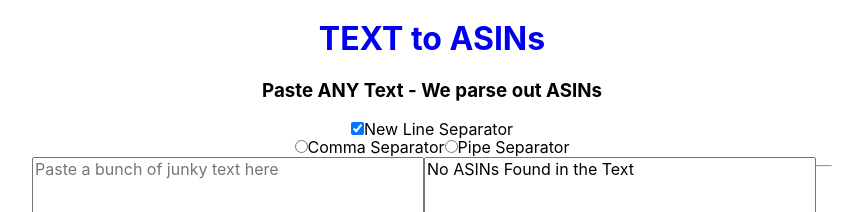
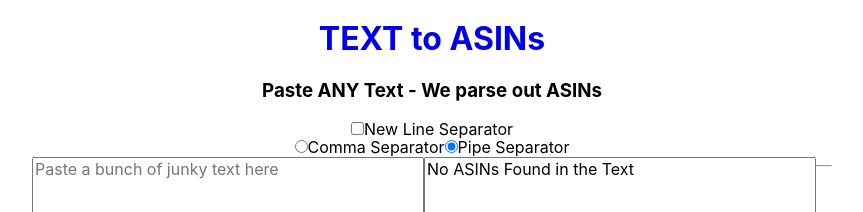
Before and after one commit to blairanderson/TextToASIN, a React (Create React App) app: page / in a window 1280 px wide. Shown: the top 212 px of the page, without its empty margins (208-1071 px from the left). Built offline with nearby package versions, Linux system fonts and the light colour scheme.

Commit message:
update the config to be more useful

```diff
--- a/src/App.js
+++ b/src/App.js
@@ -1,8 +1,6 @@
 import React, { Component } from "react";
 import Cleaner from "./Cleaner";
 import Footer from "./Footer";
-
-const textCenter = { clear: "both", textAlign: "center" };
 
 class App extends Component {
   render() {
--- a/src/Cleaner.js
+++ b/src/Cleaner.js
@@ -6,8 +6,8 @@ const column = { width: "49%", minHeight: "200px", float: "left" };
 
 const Cleaner = () => {
   const [text, setText] = useState("");
-  const [newLineSeparator, setNewLineSeparator] = useState(true);
-  const [commaSeparator, setCommaSeparator] = useState(false);
+  const [newLineSeparator, setNewLineSeparator] = useState(false);
+  const [commaSeparator, setCommaSeparator] = useState("|");
   const ASINs = textToASINs(text);
   let cleaned;
   if (ASINs.length === 0) {
```
